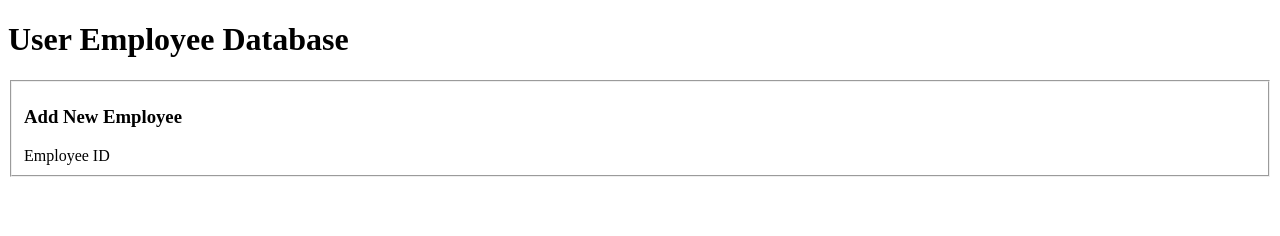
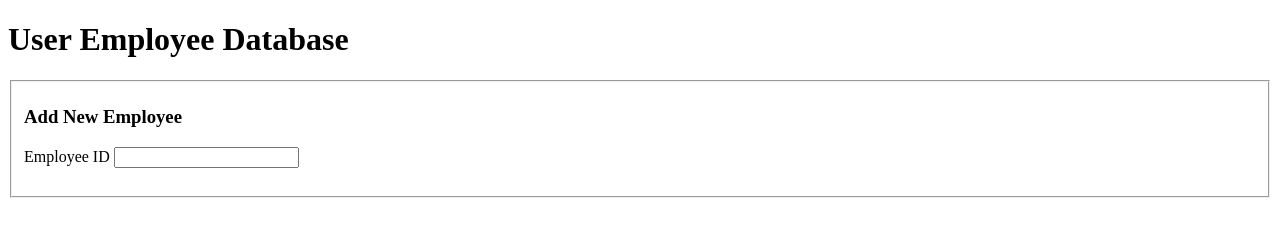
Before and after one commit to mishs/mishs-node-crud-refresher, a website: page index.html in a window 1280 px wide. Drawn offline with Linux system fonts and the light colour scheme.

Commit message:
user input field

```diff
--- a/index.html
+++ b/index.html
@@ -15,6 +15,8 @@
         <fieldset>
             <h3>Add New Employee</h3>
             <label for="">Employee ID</label>
+            <input type="text" name="employeeID" id="empId">
+            <br><br>
         </fieldset>
     </form>
 
```
